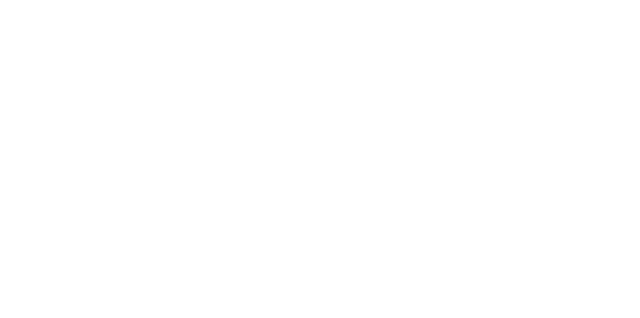
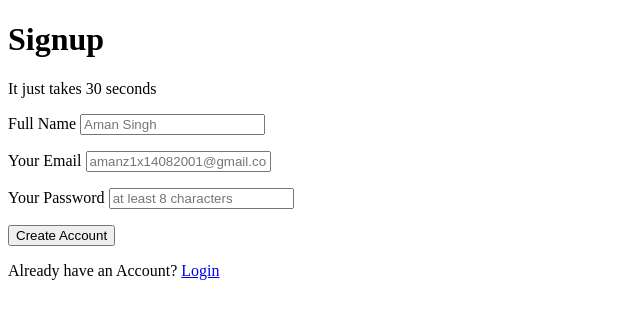
Before and after one commit to AMAN14082001/localrepo, a plain HTML site: page index.html in a window 1280 px wide. Shown: the whole page, without its empty margins (0-640 px from the left). Drawn offline with Linux system fonts and the light colour scheme.

Commit message:
Created Html template

```diff
--- a/index.html
+++ b/index.html
@@ -8,5 +8,37 @@
 </head>
 <body>
 
+    <div class="outer-box">
+        <div class="inner-box">
+            <header class="signup-header">
+                <h1>Signup</h1>
+                <p>It just takes 30 seconds</p>
+            </header>
+            <main class="signup-body">
+                <form action="#"></form>
+                <p>
+                    <label for="fullname">Full Name</label>
+                    <input type="text" id="fullname" placeholder="Aman Singh" required>
+                </p>
+                <p>
+                    <label for="email">Your Email</label>
+                    <input type="email" id="email" placeholder="amanz1x14082001@gmail.com" required>
+                </p>
+                <p>
+                    <label for="password">Your Password</label>
+                    <input type="password" id="password" placeholder="at least 8 characters" required>
+                </p>
+                <p>
+                    <input type="submit" id="submit" value="Create Account">
+                </p>
+            </main>
+
+            <footer class="signup-footer">
+                <p>Already have an Account? <a href="#">Login</a></p>
+            </footer>
+
+        </div>
+    </div>
+
 </body>
 </html>
```
